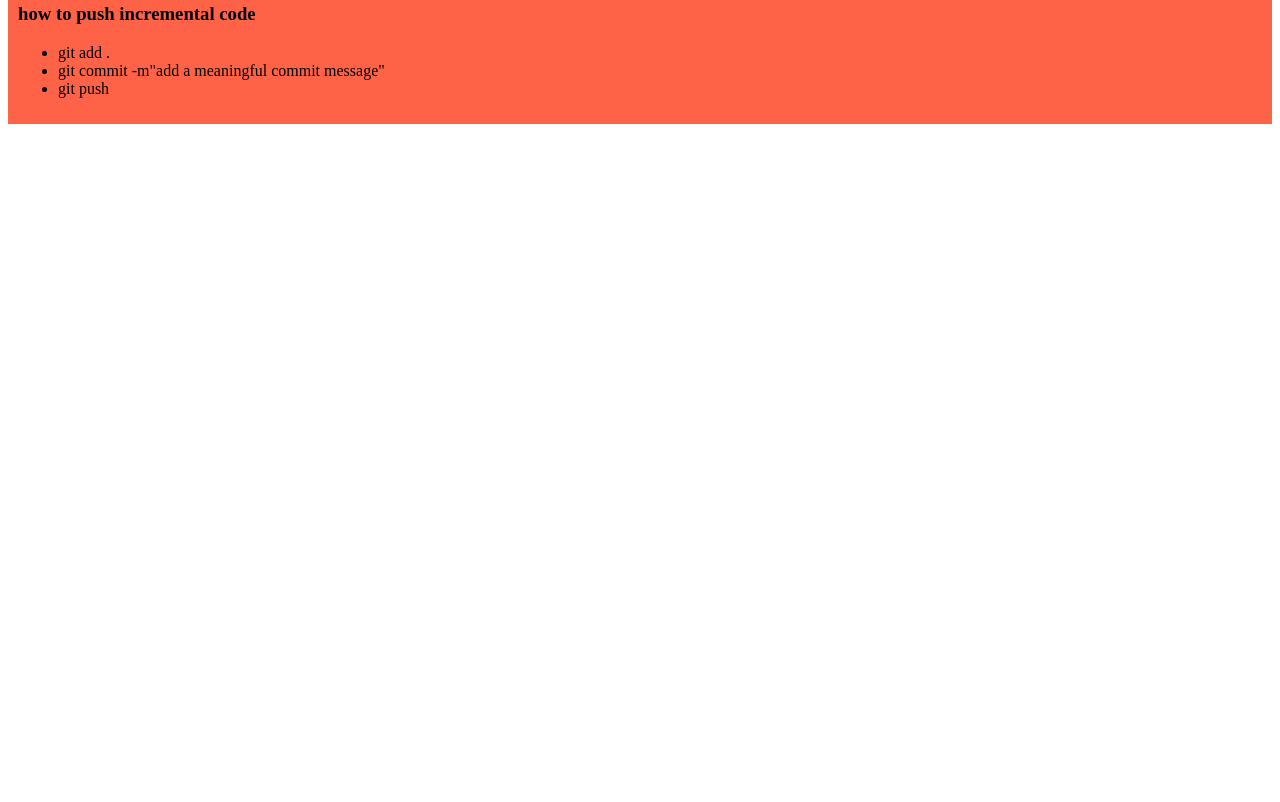
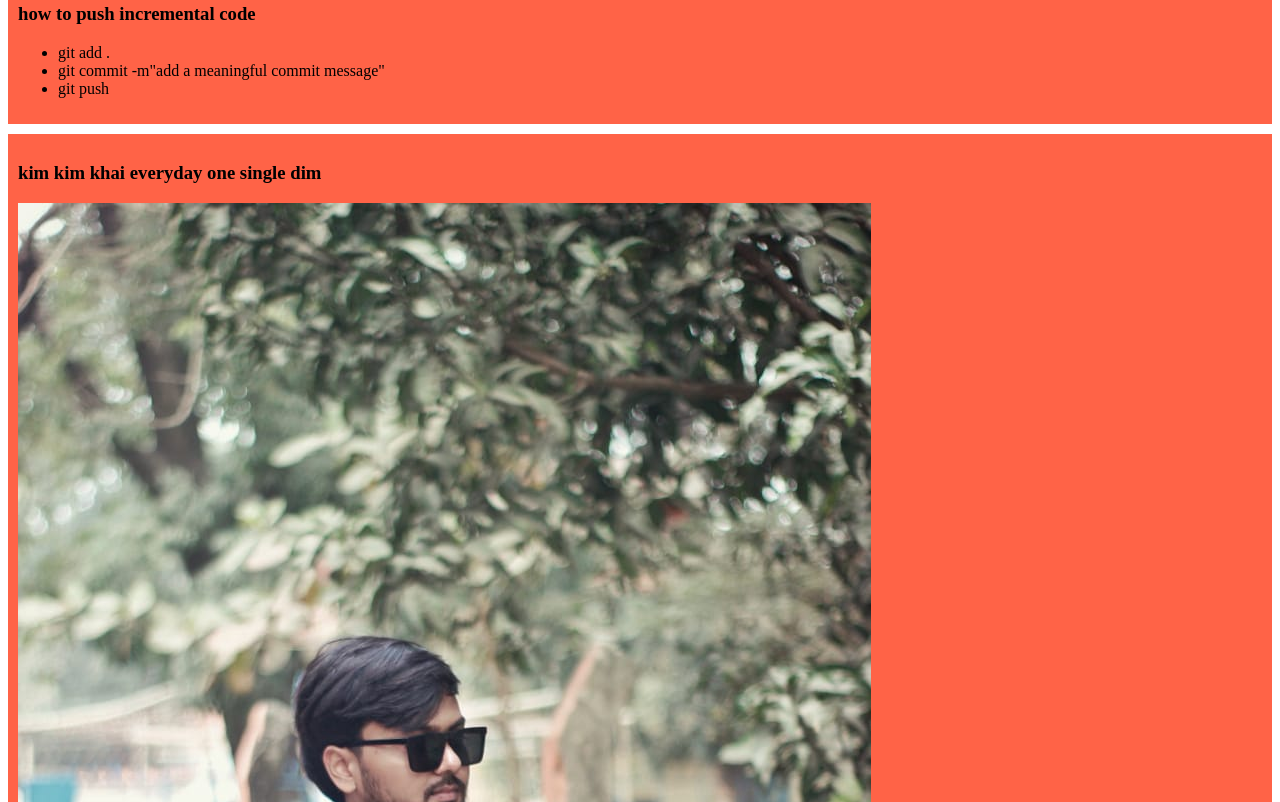
Before and after one commit to Sakline77/my-sakline-repo, a plain HTML site: page index.html in a window 1280 px wide. Shown: the part 458-1260 px from the top of the page. Before the commit the page ends 800 px from the top, so only its background shows below. Drawn offline with Linux system fonts and the light colour scheme.

Commit message:
added kim with dim

```diff
--- a/index.html
+++ b/index.html
@@ -27,6 +27,9 @@
             <li>git push</li>
         </ul>
     </div>
-
+    <div>
+        <h3>kim kim khai everyday one single dim</h3>
+        <img src="images/WhatsApp Image 2025-02-25 at 23.15.31_f1d0d7e6.jpg">
+    </div>
 </body>
 </html>
```
Also changed, not shown: images/WhatsApp Image 2025-02-25 at 23.15.31_f1d0d7e6.jpg (added).
